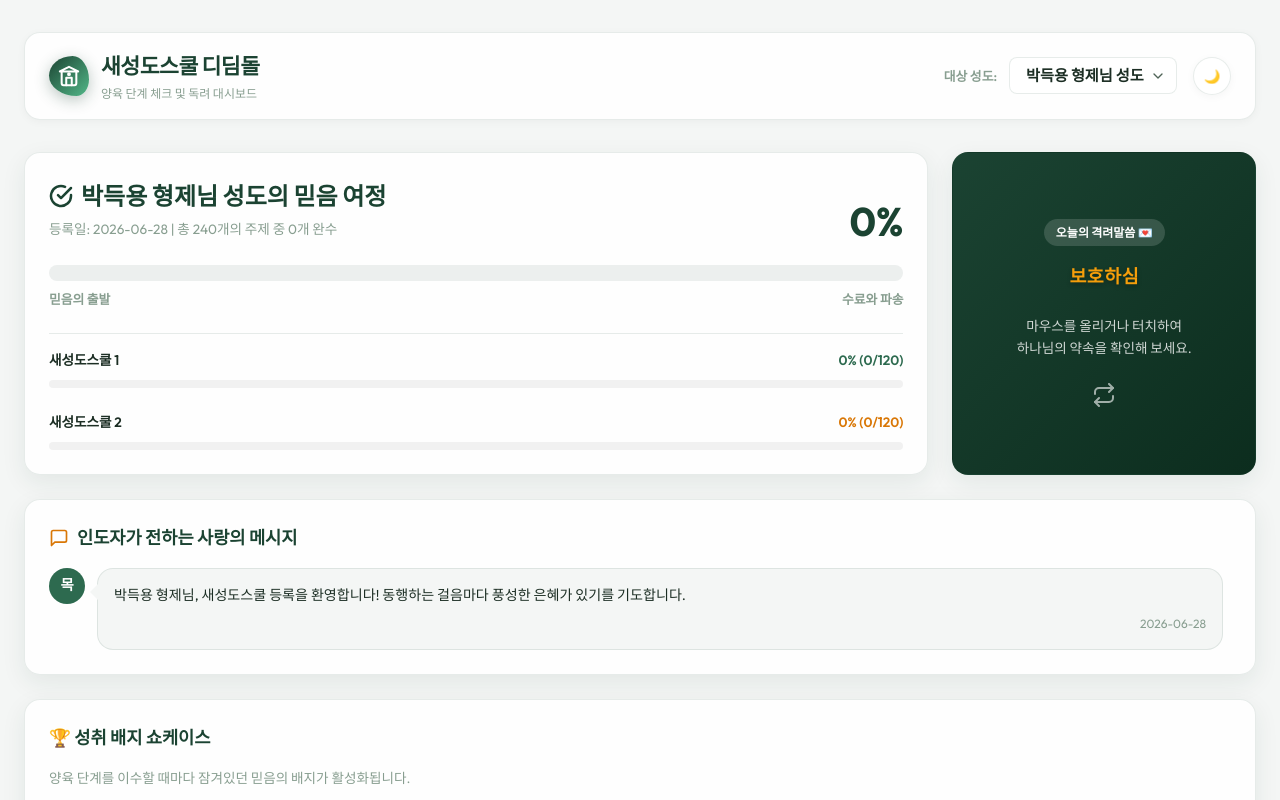
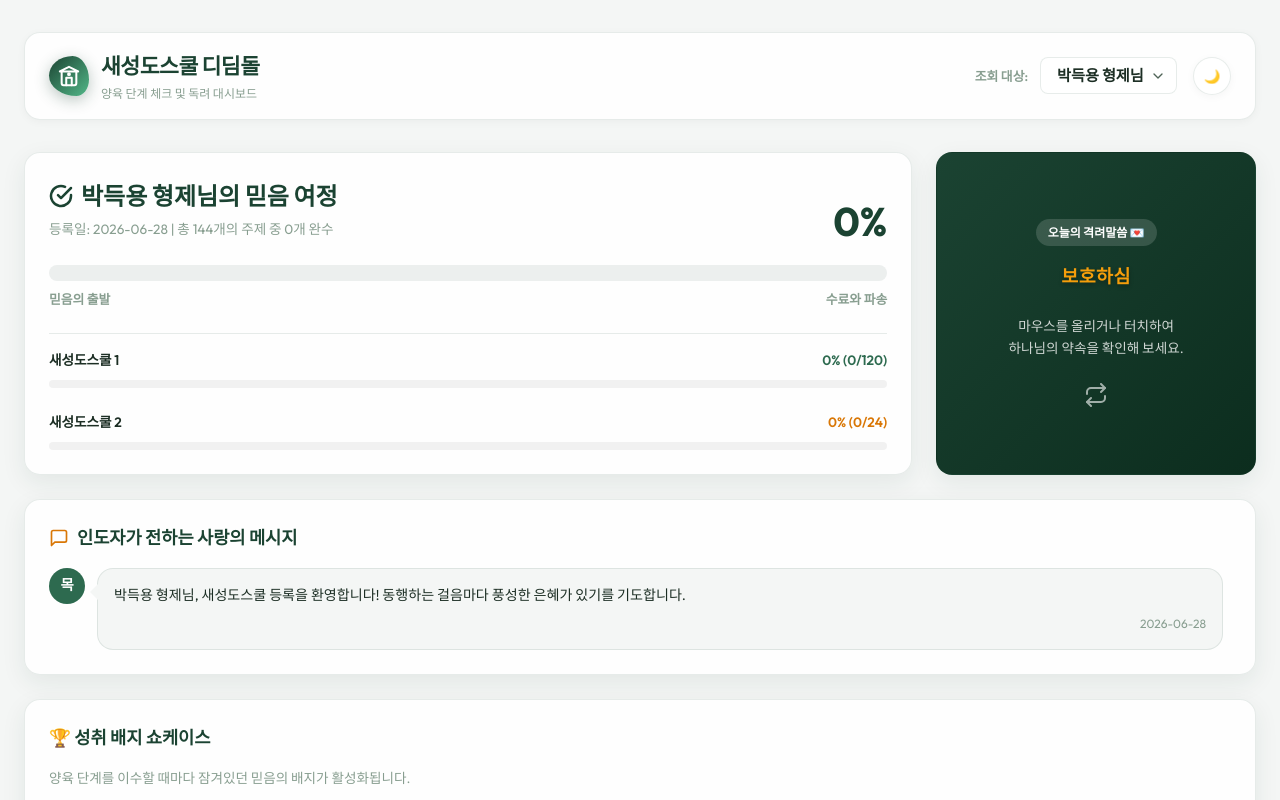
Before and after one commit to kingchamp3/saeseongdo-school, a React (Vite) app: page / in a window 1280 px wide. Shown: the top 800 px of the page. Built offline with nearby package versions, Linux system fonts and the light colour scheme.

Commit message:
Remove redundant '성도' and '성도님' suffix terms from UI labels, messages, and place holders

```diff
--- a/src/App.jsx
+++ b/src/App.jsx
@@ -170,7 +170,7 @@ export default function App() {
         {
           id: `enc-${Date.now()}`,
           date: new Date().toISOString().split("T")[0],
-          message: `${name} 성도님, 새성도스쿨 등록을 환영합니다! 동행하는 걸음마다 풍성한 은혜가 있기를 기도합니다.`
+          message: `${name}, 새성도스쿨 등록을 환영합니다! 동행하는 걸음마다 풍성한 은혜가 있기를 기도합니다.`
         }
       ]
     };
@@ -319,7 +319,7 @@ export default function App() {
           {/* 성도 선택 셀렉트 */}
           {students.length > 0 && (
             <div className="user-selector-wrapper">
-              <span style={{ fontSize: "0.8rem", fontWeight: "600", color: "var(--color-text-muted)" }}>대상 성도:</span>
+              <span style={{ fontSize: "0.8rem", fontWeight: "600", color: "var(--color-text-muted)" }}>조회 대상:</span>
               <select
                 className="select-dropdown"
                 value={selectedStudentId}
@@ -327,7 +327,7 @@ export default function App() {
               >
                 {students.map((student) => (
                   <option key={student.id} value={student.id}>
-                    {student.name} 성도
+                    {student.name}
                   </option>
                 ))}
               </select>
@@ -424,7 +424,7 @@ export default function App() {
             onToggleTopic={handleToggleTopic}
           />
         ) : (
-          <div className="empty-state">등록된 성도가 없습니다. 우측 상단 마스터 모드에서 새성도를 추가해 주세요.</div>
+          <div className="empty-state">등록된 대상이 없습니다. 우측 상단 마스터 모드에서 추가해 주세요.</div>
         )}
       </div>
 
--- a/src/components/AllStudentsList.jsx
+++ b/src/components/AllStudentsList.jsx
@@ -13,10 +13,10 @@ export default function AllStudentsList({ students, selectedStudentId, onSelectS
     <div className="glass-card" style={{ marginTop: "2rem" }}>
       <div className="card-header" style={{ marginBottom: "1.5rem" }}>
         <h2 style={{ fontSize: "1.25rem", fontWeight: "700", display: "flex", alignItems: "center", gap: "0.5rem" }}>
-          <span>📊</span> 전체 성도 진행 현황 한눈에 보기
+          <span>📊</span> 전체 진행 현황 한눈에 보기
         </h2>
         <p style={{ fontSize: "0.85rem", color: "var(--color-text-muted)", marginTop: "0.25rem" }}>
-          등록된 모든 성도들의 학습 진척도와 최근 소통 상황을 비교 조회합니다.
+          등록된 모든 형제들의 학습 진척도와 최근 소통 상황을 비교 조회합니다.
         </p>
       </div>
 
@@ -120,7 +120,7 @@ export default function AllStudentsList({ students, selectedStudentId, onSelectS
                       {isMaster && (
                         <button
                           onClick={() => {
-                            if (window.confirm(`${student.name} 성도의 데이터를 삭제하시겠습니까?`)) {
+                            if (window.confirm(`${student.name}의 모든 데이터를 삭제하시겠습니까?`)) {
                               onDeleteStudent(student.id);
                             }
                           }}
--- a/src/components/Dashboard.jsx
+++ b/src/components/Dashboard.jsx
@@ -31,9 +31,9 @@ const BIBLE_VERSES = [
 ];
 
 export default function Dashboard({ student }) {
-  // 진척율 계산
-  const { school1Percent, school2Percent, totalPercent, school1Checked, school2Checked } = useMemo(() => {
-    if (!student) return { school1Percent: 0, school2Percent: 0, totalPercent: 0, school1Checked: 0, school2Checked: 0 };
+  // 진척율 계산 (동적 계산)
+  const { school1Percent, school2Percent, totalPercent, school1Checked, school2Checked, school1Total, school2Total } = useMemo(() => {
+    if (!student) return { school1Percent: 0, school2Percent: 0, totalPercent: 0, school1Checked: 0, school2Checked: 0, school1Total: 0, school2Total: 0 };
 
     // 스쿨 1 전체 주제 갯수 계산
     const school1Total = SCHOOL_1_STAGES.reduce((acc, s) => acc + s.topics.length, 0);
@@ -57,13 +57,14 @@ export default function Dashboard({ student }) {
       school2Percent: s2Percent,
       totalPercent: tPercent,
       school1Checked: school1CheckedCount,
-      school2Checked: school2CheckedCount
+      school2Checked: school2CheckedCount,
+      school1Total,
+      school2Total
     };
   }, [student]);
 
-  // 성도 상태에 맞는 말씀 카드 선택
+  // 말씀 카드 선택
   const activeVerse = useMemo(() => {
-    // 성도의 id나 완료 상태를 시드로 사용하여 오늘의 말씀 고정
     const index = student ? (student.name.charCodeAt(0) + school1Checked) % BIBLE_VERSES.length : 0;
     return BIBLE_VERSES[index];
   }, [student, school1Checked]);
@@ -71,7 +72,7 @@ export default function Dashboard({ student }) {
   if (!student) {
     return (
       <div className="glass-card flex-center empty-state" style={{ gridColumn: "span 12" }}>
-        선택된 성도 정보가 없습니다. 성도를 추가하거나 선택해 주세요.
+        선택된 정보가 없습니다. 대상을 추가하거나 선택해 주세요.
       </div>
     );
   }
@@ -87,10 +88,10 @@ export default function Dashboard({ student }) {
                 <path d="M22 11.08V12a10 10 0 1 1-5.93-9.14"></path>
                 <polyline points="22 4 12 14.01 9 11.01"></polyline>
               </svg>
-              {student.name} 성도의 믿음 여정
+              {student.name}의 믿음 여정
             </h2>
             <p style={{ fontSize: "0.85rem", color: "var(--color-text-muted)", marginTop: "0.25rem" }}>
-              등록일: {student.registeredDate} | 총 240개의 주제 중 {school1Checked + school2Checked}개 완수
+              등록일: {student.registeredDate} | 총 {school1Total + school2Total}개의 주제 중 {school1Checked + school2Checked}개 완수
             </p>
           </div>
           <div className="percent-display">{totalPercent}%</div>
@@ -111,7 +112,7 @@ export default function Dashboard({ student }) {
             <div className="flex-row-center" style={{ fontSize: '0.85rem', fontWeight: '600' }}>
               <span>새성도스쿨 1</span>
               <span style={{ color: 'var(--color-brand-primary-light)' }}>
-                {school1Percent}% ({school1Checked}/120)
+                {school1Percent}% ({school1Checked}/{school1Total})
               </span>
             </div>
             <div className="submetric-bar-track">
@@ -123,7 +124,7 @@ export default function Dashboard({ student }) {
             <div className="flex-row-center" style={{ fontSize: '0.85rem', fontWeight: '600' }}>
               <span>새성도스쿨 2</span>
               <span style={{ color: 'var(--color-brand-secondary)' }}>
-                {school2Percent}% ({school2Checked}/120)
+                {school2Percent}% ({school2Checked}/{school2Total})
               </span>
             </div>
             <div className="submetric-bar-track">
--- a/src/components/MasterPanel.jsx
+++ b/src/components/MasterPanel.jsx
@@ -1,4 +1,5 @@
 import React, { useState } from "react";
+import { SCHOOL_1_STAGES, SCHOOL_2_STAGES } from "../mockData";
 
 export default function MasterPanel({
   students,
@@ -24,16 +25,20 @@ export default function MasterPanel({
     setMessageText("");
   };
 
-  // 성도별 총 진척율 계산 (목록 표시용)
+  // 총 진척율 계산 (목록 표시용 - 동적 계산)
   const getOverallProgress = (student) => {
+    const school1Total = SCHOOL_1_STAGES.reduce((acc, s) => acc + s.topics.length, 0);
+    const school2Total = SCHOOL_2_STAGES.reduce((acc, s) => acc + s.topics.length, 0);
+    const totalTotal = school1Total + school2Total;
+
     const s1Count = Object.keys(student.school1Progress || {}).filter(k => student.school1Progress[k]).length;
     const s2Count = Object.keys(student.school2Progress || {}).filter(k => student.school2Progress[k]).length;
-    return Math.round(((s1Count + s2Count) / 240) * 100);
+    return totalTotal > 0 ? Math.round(((s1Count + s2Count) / totalTotal) * 100) : 0;
   };
 
   return (
     <div className="glass-card master-panel-card">
-      {/* 1. 마스터 판넬 헤더 및 성도 등록 */}
+      {/* 1. 마스터 판넬 헤더 및 등록 */}
       <div className="master-panel-header">
         <div>
           <h2>
@@ -44,7 +49,7 @@ export default function MasterPanel({
             마스터 관리자 센터
           </h2>
           <p style={{ fontSize: "0.8rem", color: "var(--color-text-muted)", marginTop: "0.25rem" }}>
-            성도의 진행사항을 모니터링하고 격려 메시지를 보냅니다.
+            진행사항을 모니터링하고 격려 메시지를 보냅니다.
           </p>
         </div>
 
@@ -52,12 +57,12 @@ export default function MasterPanel({
           <input
             type="text"
             className="text-input"
-            placeholder="새성도 이름 입력"
+            placeholder="이름 입력 (예: 홍길동 형제님)"
             value={newStudentName}
             onChange={(e) => setNewStudentName(e.target.value)}
           />
           <button type="submit" className="btn-primary">
-            성도 등록
+            등록하기
           </button>
         </form>
       </div>
@@ -70,7 +75,7 @@ export default function MasterPanel({
               <path d="M4 4h16c1.1 0 2 .9 2 2v12c0 1.1-.9 2-2 2H4c-1.1 0-2-.9-2-2V6c0-1.1.9-2 2-2z"></path>
               <polyline points="22,6 12,13 2,6"></polyline>
             </svg>
-            [{selectedStudent?.name || "선택 없음"}] 성도에게 격려 메시지 보내기
+            [{selectedStudent?.name || "선택 없음"}] 격려 메시지 보내기
           </h3>
 
           <form onSubmit={handleSendMessageSubmit} style={{ display: "flex", flexDirection: "column", gap: "0.75rem" }}>
@@ -78,8 +83,8 @@ export default function MasterPanel({
               className="textarea-input"
               placeholder={
                 selectedStudent
-                  ? `${selectedStudent.name} 성도에게 힘이 되는 메시지를 작성해 보세요. 작성 완료 시 성도 모드에 즉시 노출됩니다.`
-                  : "성도를 먼저 선택해 주세요."
+                  ? `${selectedStudent.name}에게 힘이 되는 메시지를 작성해 보세요. 작성 완료 시 즉시 노출됩니다.`
+                  : " 대상을 먼저 선택해 주세요."
               }
               disabled={!selectedStudent}
               value={messageText}
@@ -99,10 +104,10 @@ export default function MasterPanel({
           </form>
         </div>
 
-        {/* 3. 등록된 성도 리스트 요약 및 삭제 */}
+        {/* 3. 등록된 리스트 요약 및 삭제 */}
         <div className="student-list-box">
           <h3 style={{ fontSize: "0.95rem", fontWeight: "700", marginBottom: "0.25rem" }}>
-            등록된 성도 관리 ({students.length}명)
+            등록 명단 관리 ({students.length}명)
           </h3>
           <div style={{ display: "flex", flexDirection: "column", gap: "0.5rem", maxHeight: "180px", overflowY: "auto", paddingRight: "0.25rem" }}>
             {students.map((student) => (
@@ -118,7 +123,7 @@ export default function MasterPanel({
                   type="button"
                   className="student-delete-btn"
                   onClick={() => {
-                    if (window.confirm(`${student.name} 성도의 모든 데이터를 삭제하시겠습니까?`)) {
+                    if (window.confirm(`${student.name}의 모든 데이터를 삭제하시겠습니까?`)) {
                       onDeleteStudent(student.id);
                     }
                   }}
```
